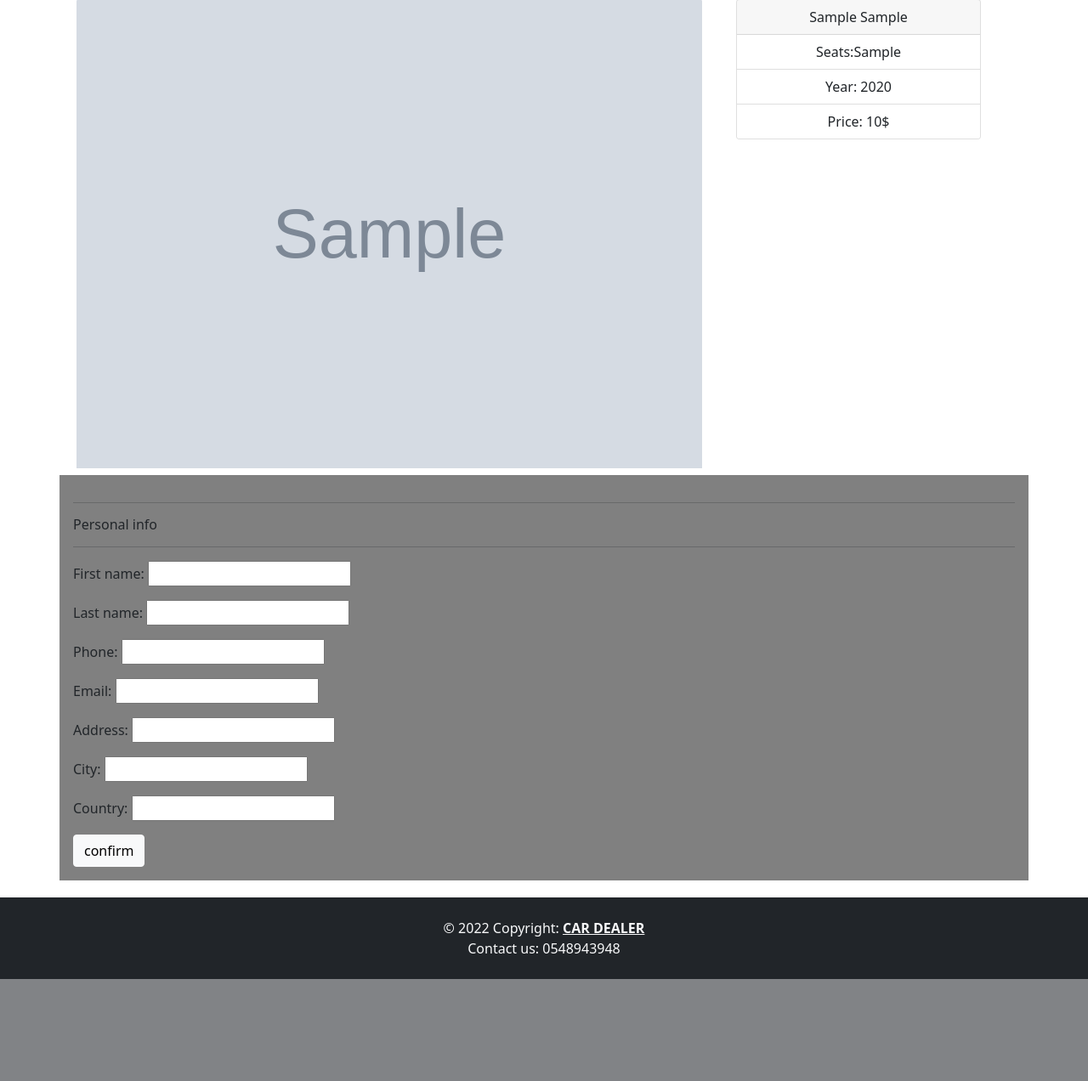
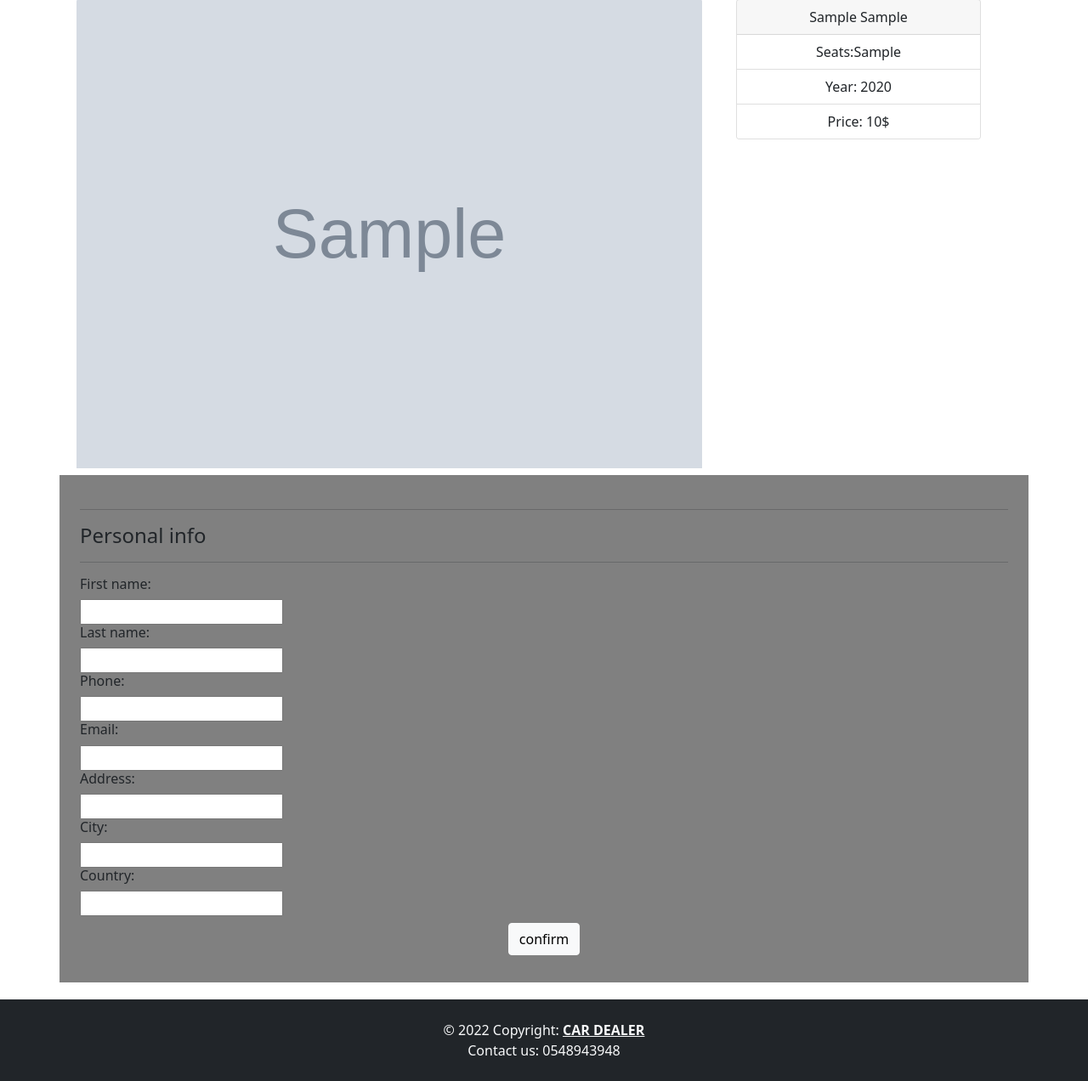
Before and after one commit to danielraitan/car_rental, a Django app: page /homepage/rent/1 in a window 1280 px wide. Shown: the part 99-1371 px from the top of the page at 85% size. Before the commit the page ends 1251 px from the top, so only its background shows below. Run offline with Django 4.2, Linux system fonts and the light colour scheme; tables that the repository leaves empty hold one stand-in row (values such as "Sample post"); grey boxes marked "Sample" are stand-in pictures.

Commit message:
contact forms

```diff
--- a/rent/templates/rent.html
+++ b/rent/templates/rent.html
@@ -55,15 +55,48 @@
         </div>
 
             <div class="col-lg-12 p-3" style=" background:grey;">
-                <div class="">
+                <div class="p-2">
+                        <hr>
+                        <h4>Personal info</h4>
+                        <hr>
                     <form style="width: 100%;" method="POST" action="" enctype="multipart/form-data">
                         {% csrf_token %}
-                        <hr>
-                        <h6>Personal info</h6>
-                        <hr>
-                        {{form.as_p}}
+                    {% comment %} <div class="col-md-4"> {% endcomment %}
 
-                        <button onclick="myFunction()" type="submit" class="btn btn-light">confirm</button>
+                        <div class="form-group">
+                            <h6>First name:</h6>
+                            {{ form.first_name }}
+                        </div>
+                        <div class="form-group">
+                            <h6>Last name:</h6>
+                            {{ form.last_name }}
+                        </div>
+                        <div class="form-group">
+                            <h6>Phone:</h6>
+                            {{ form.phone }}
+                        </div>
+                        <div class="form-group">
+                            <h6>Email:</h6>
+                            {{ form.email }}
+                        </div>
+                        <div class="form-group">
+                            <h6>Address:</h6>
+                            {{ form.address }}
+                        </div>
+                        <div class="form-group">
+                            <h6>City:</h6>
+                            {{ form.city }}
+                        </div>
+                        <div class="form-group">
+                            <h6>Country:</h6>
+                            {{ form.country }}
+                        </div>
+
+                        <div class="p-2 text-center">
+                            <button onclick="myFunction()" type="submit" class="btn btn-light">confirm</button>
+                        </div>
+                    </div>
+
                     </form>
             </div>
             </div>
```
Also changed, not shown: static/exotic.png (deleted), static/sport.png (deleted), static/suv.png (deleted), 1 other file.
